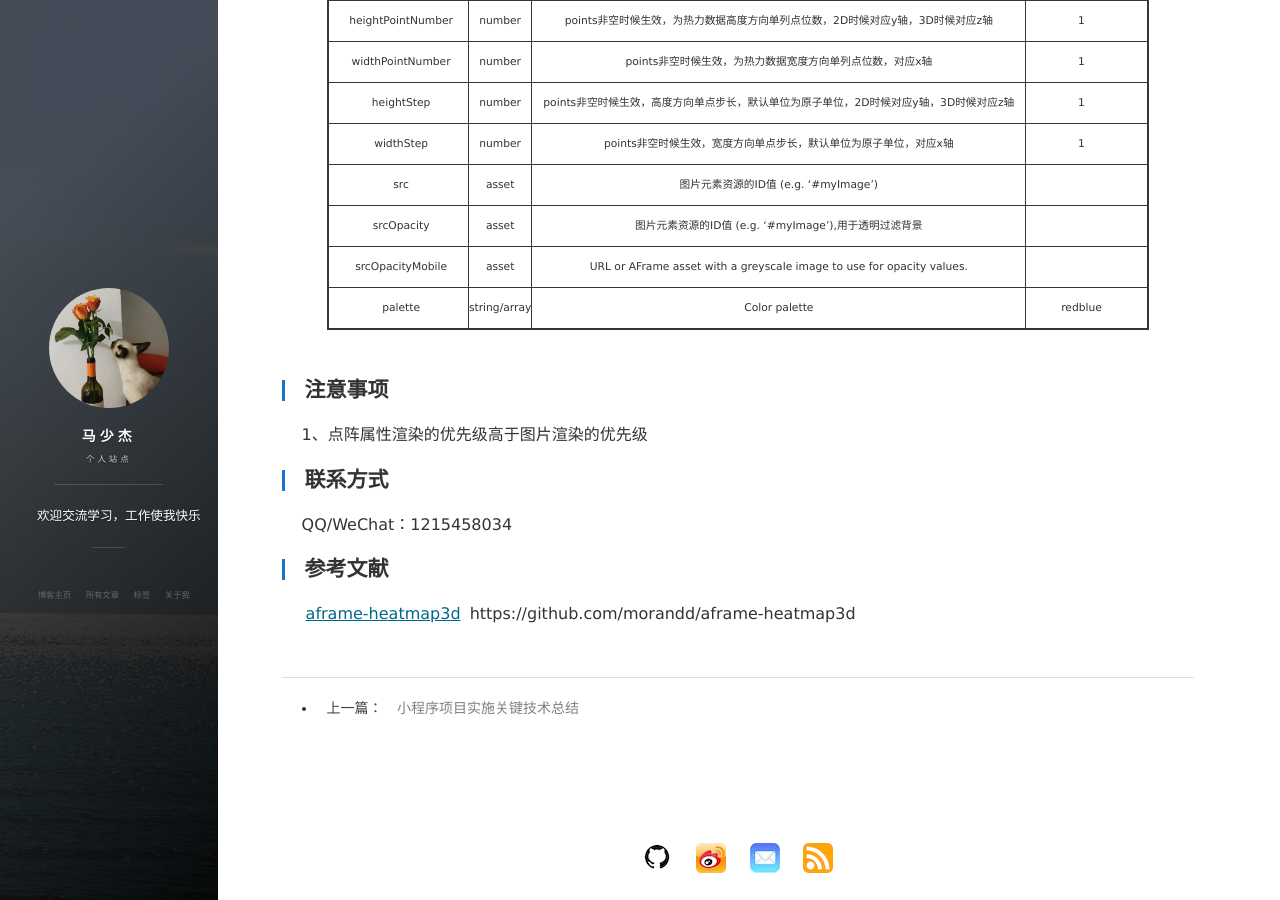
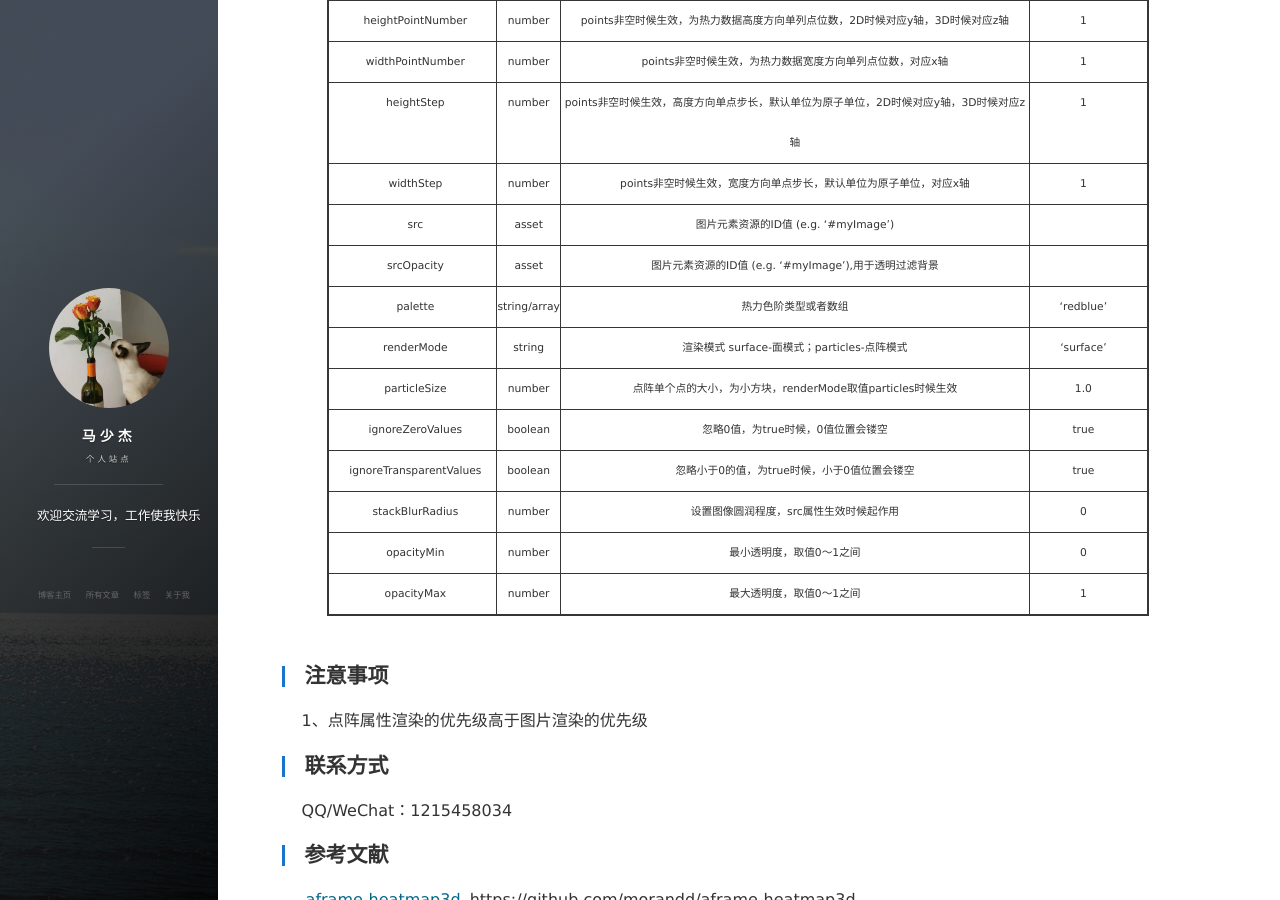
Before and after one commit to JetsomMa/JetsomMa.github.io.old, a Jekyll site: the page built from _posts/2020-11-05-AframeHeatmapComponent.md, in a window 1280 px wide and 900 px high, scrolled down 1113 px. Built offline with Jekyll 4.4.1, drawn with Linux system fonts in a browser that asks for light colours; comment, search, counter and statistics services are not loaded.

Commit message:
完善热力图文案

```diff
--- a/_posts/2020-11-05-AframeHeatmapComponent.md
+++ b/_posts/2020-11-05-AframeHeatmapComponent.md
@@ -32,8 +32,14 @@
  widthStep | number | points非空时候生效，宽度方向单点步长，默认单位为原子单位，对应x轴 | 1
  src | asset | 图片元素资源的ID值 (e.g. '#myImage')  |
  srcOpacity | asset | 图片元素资源的ID值 (e.g. '#myImage'),用于透明过滤背景  |
- srcOpacityMobile | asset | URL or AFrame asset with a greyscale image to use for opacity values. |
- palette | string/array | Color palette | redblue
+ palette | string/array | 热力色阶类型或者数组 | 'redblue'
+ renderMode | string | 渲染模式 surface-面模式；particles-点阵模式 | 'surface'
+ particleSize | number | 点阵单个点的大小，为小方块，renderMode取值particles时候生效 | 1.0
+ ignoreZeroValues | boolean | 忽略0值，为true时候，0值位置会镂空 | true
+ ignoreTransparentValues | boolean | 忽略小于0的值，为true时候，小于0值位置会镂空 | true
+ stackBlurRadius | number | 设置图像圆润程度，src属性生效时候起作用 | 0
+ opacityMin | number | 最小透明度，取值0～1之间 | 0
+ opacityMax | number | 最大透明度，取值0～1之间 | 1
 
 <!-- flipPalette | Flip color palette upside-down? | false
 scaleOpacity | Scale opacity of peaks? | true
```
